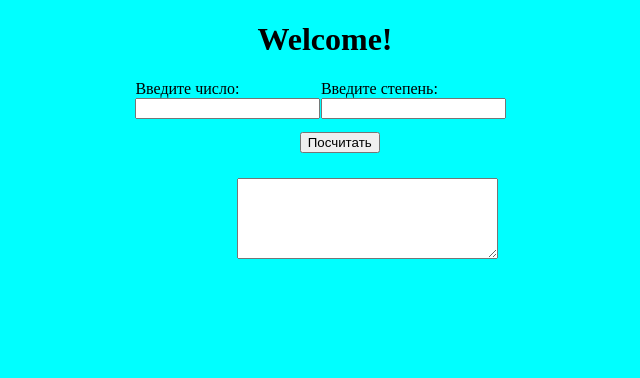
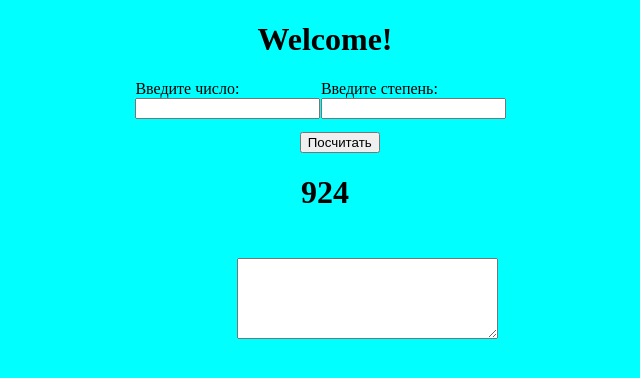
Before and after one commit to Awake1223/labwork1, a plain HTML site: page mylabwork.html in a window 1280 px wide. Shown: the whole page, without its empty margins (315-955 px from the left). Drawn offline with Linux system fonts and the light colour scheme.

Commit message:
second commit

```diff
--- a/mylabwork.html
+++ b/mylabwork.html
@@ -35,7 +35,7 @@
         <div id="funnyMessage">
             <img src="file:///C:/Users/User/Downloads/Telegram%20Desktop/image/happyPicture.png" alt="весёлая картинка" width="300">
         </div>
-
+        <h1 style="font-size: 2em; text-align: center; ">924</h1>
         <div>
         <textarea id="output" rows="5" cols="30" readonly="" style="margin-left: 43%; margin-top: 2%;"></textarea>
         </div>
```
